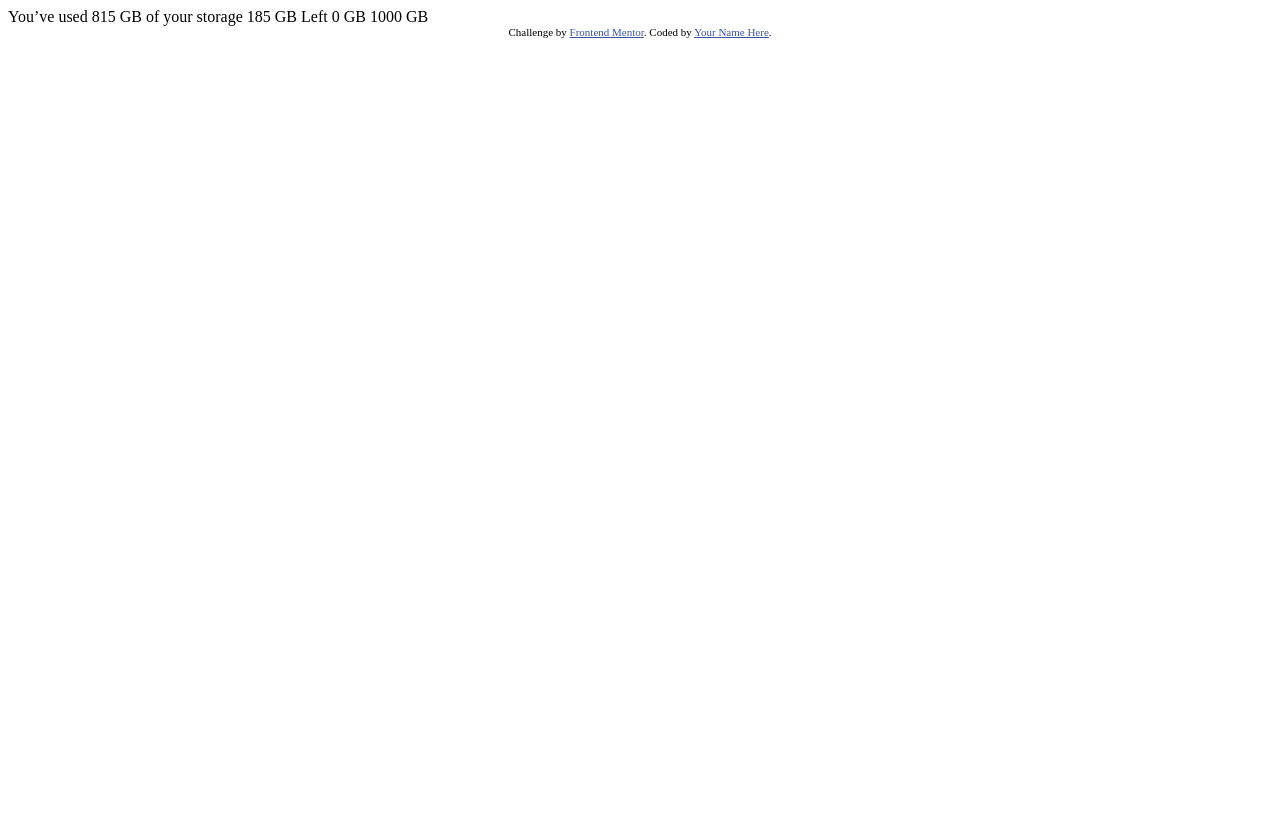
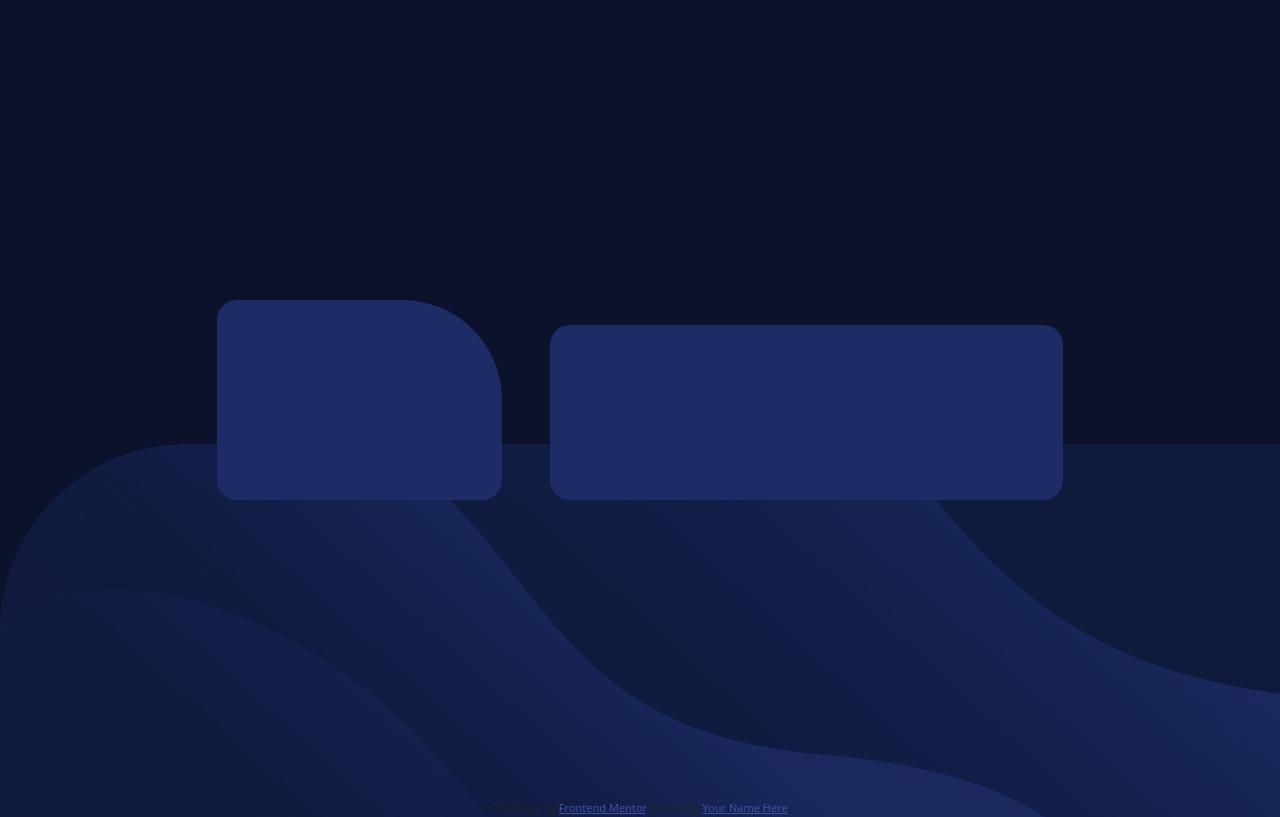
Before and after one commit to MartynasKupsys/Challenges, a plain HTML site: page Project_1/fylo-data-storage-component-master/index.html in a window 1280 px wide. Drawn offline with nearby package versions, Linux system fonts and the light colour scheme.

Commit message:
background and cards

```diff
--- a/Project_1/fylo-data-storage-component-master/index.html
+++ b/Project_1/fylo-data-storage-component-master/index.html
@@ -5,6 +5,9 @@
   <meta name="viewport" content="width=device-width, initial-scale=1.0"> <!-- displays site properly based on user's device -->
 
   <link rel="icon" type="image/png" sizes="32x32" href="./images/favicon-32x32.png">
+  <!-- Bootstrap CSS -->
+  <link href="https://cdn.jsdelivr.net/npm/bootstrap@5.1.3/dist/css/bootstrap.min.css" rel="stylesheet" integrity="sha384-1BmE4kWBq78iYhFldvKuhfTAU6auU8tT94WrHftjDbrCEXSU1oBoqyl2QvZ6jIW3" crossorigin="anonymous">
+  <link rel="stylesheet" href="./style/style.css">
 
   <title>Frontend Mentor | Fylo data storage component</title>
 
@@ -14,18 +17,57 @@
     .attribution a { color: hsl(228, 45%, 44%); }
   </style>
 </head>
-<body>
+<body class="">
+  <main class="d-flex flex-column justify-content-center">
+    <!-- <div class="justify-content-between"> -->
+    <div class="container container-fluid">
+      <div class="row justify-content-center">
 
-  You’ve used 815 GB of your storage
+          <div class="col-3 bg-primary me-5 ">
+            <!-- <div class="">dasd</div> -->
+          </div>
+
+          <div class="col-6 bg-primary align-self-end">
+            <!-- <div>dasd</div> -->
+          </div>
+
+      </div>
+    </div>
+
+
+  <!-- </div> -->
+
+
+  </main>
+
+
+
+
+
+  <!-- You’ve used 815 GB of your storage
 
   185 GB Left
 
   0 GB
-  1000 GB
+  1000 GB -->
 
-  <div class="attribution">
-    Challenge by <a href="https://www.frontendmentor.io?ref=challenge" target="_blank">Frontend Mentor</a>.
-    Coded by <a href="#">Your Name Here</a>.
-  </div>
+    <div class="attribution">
+      Challenge by <a href="https://www.frontendmentor.io?ref=challenge" target="_blank">Frontend Mentor</a>.
+      Coded by <a href="#">Your Name Here</a>.
+    </div>
+
+
+
+
+  <!-- Optional JavaScript; choose one of the two! -->
+
+    <!-- Option 1: Bootstrap Bundle with Popper -->
+    <script src="https://cdn.jsdelivr.net/npm/bootstrap@5.1.3/dist/js/bootstrap.bundle.min.js" integrity="sha384-ka7Sk0Gln4gmtz2MlQnikT1wXgYsOg+OMhuP+IlRH9sENBO0LRn5q+8nbTov4+1p" crossorigin="anonymous"></script>
+
+    <!-- Option 2: Separate Popper and Bootstrap JS -->
+    <!--
+    <script src="https://cdn.jsdelivr.net/npm/@popperjs/core@2.10.2/dist/umd/popper.min.js" integrity="sha384-7+zCNj/IqJ95wo16oMtfsKbZ9ccEh31eOz1HGyDuCQ6wgnyJNSYdrPa03rtR1zdB" crossorigin="anonymous"></script>
+    <script src="https://cdn.jsdelivr.net/npm/bootstrap@5.1.3/dist/js/bootstrap.min.js" integrity="sha384-QJHtvGhmr9XOIpI6YVutG+2QOK9T+ZnN4kzFN1RtK3zEFEIsxhlmWl5/YESvpZ13" crossorigin="anonymous"></script>
+    -->
 </body>
 </html>
--- /dev/null
+++ b/Project_1/fylo-data-storage-component-master/style/style.css
@@ -0,0 +1,46 @@
+body {
+  /* position: relative; */
+  /* width: 100%; */
+  /* margin-left: 60px; */
+  min-height: 100vh;
+  background-color: hsl(229, 57%, 11%);
+  background-image: url(../images/bg-desktop.png);
+  background-attachment: fixed;
+  background-repeat: no-repeat;
+  background-position: bottom;
+  background-size: contain;
+  background-attachment: scroll;
+}
+
+div.col-3 {
+  border-top-right-radius: 100px;
+  border-top-left-radius: 20px;
+  border-bottom-right-radius: 20px;
+  border-bottom-left-radius: 20px;
+  /* border-left-color: ; */
+  max-width: 28%;
+  height: 200px;
+}
+
+div.col-6 {
+  max-width: 45%;
+  height: 175px;
+  border-radius: 20px;
+}
+
+/* div.container-fluid {
+  position: fixed; */
+  /* position: absolute; */
+  /* margin-top: 28%;
+  margin-left:0;
+  margin-right:0;
+  margin-left: 300px;
+  margin-top: 315px; */
+/* } */
+
+.bg-primary {
+  background-color: hsl(228, 56%, 26%) !important;
+}
+main {
+    min-height: 100vh;
+}
```
